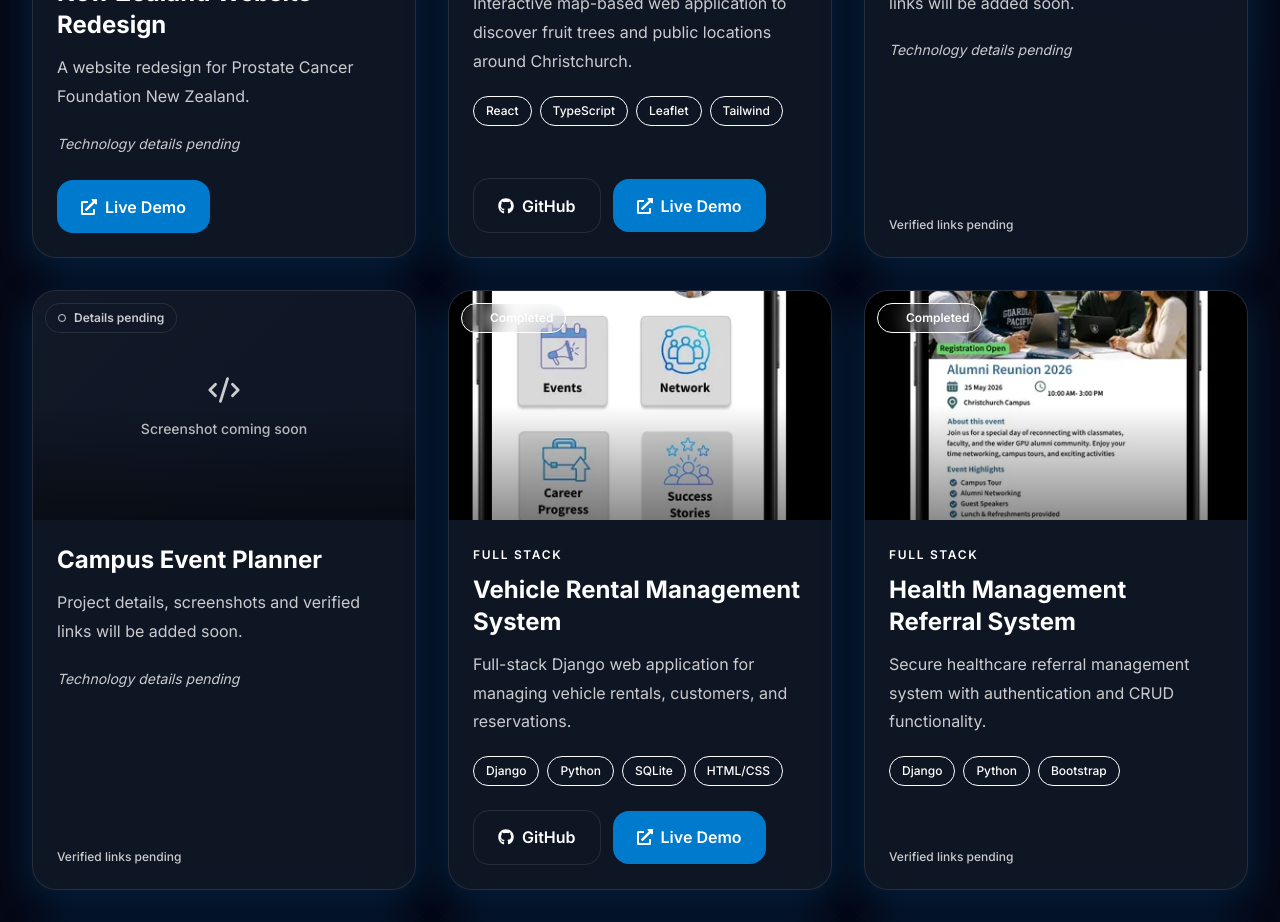
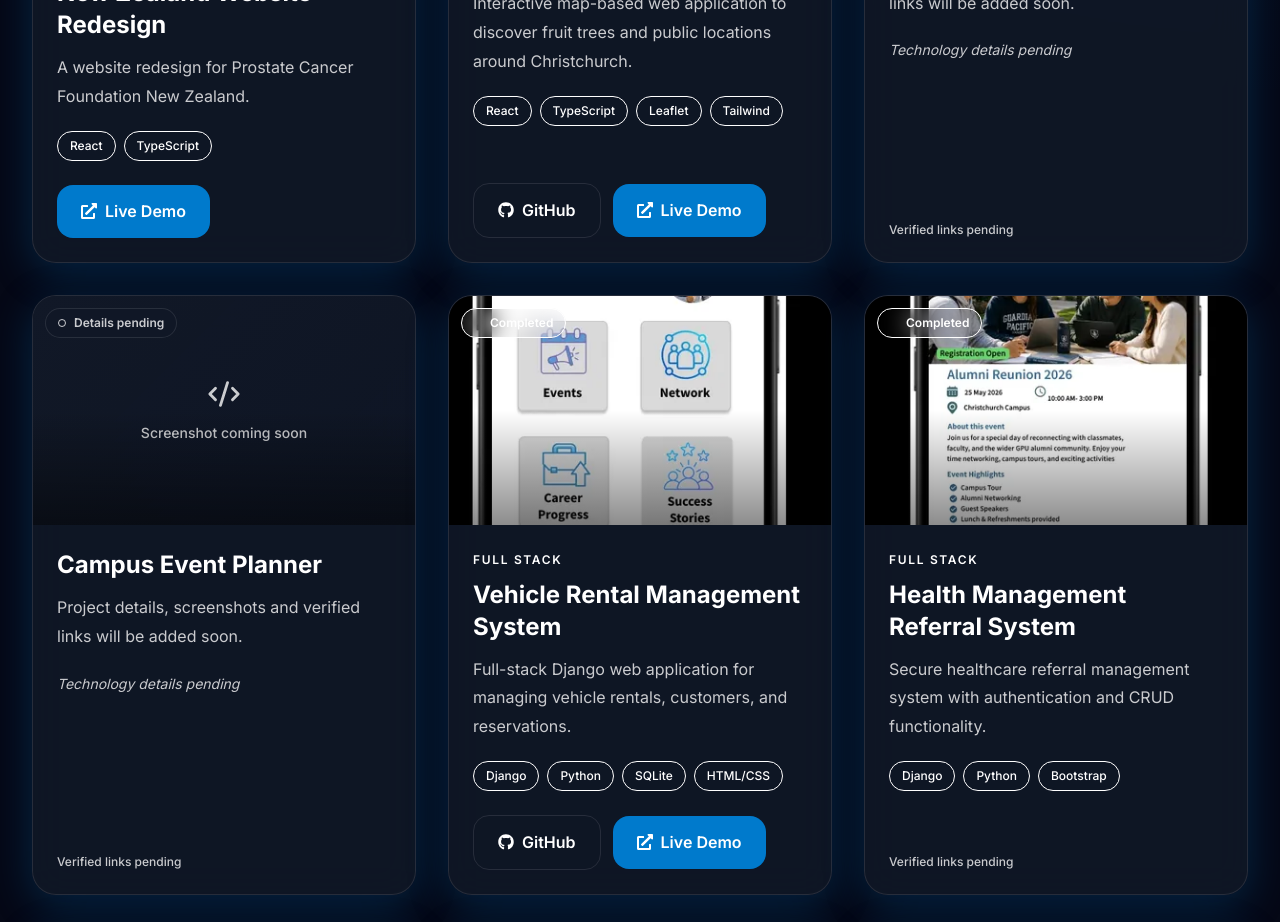
Before and after one commit to sunilkafley/portfolio_website, a React (Vite) app: page /projects in a window 1280 px wide. Shown: the part 860-1782 px from the top of the page. Built offline with nearby package versions, Linux system fonts and the light colour scheme.

Commit message:
Add project technology details

```diff
--- a/src/data/projects.ts
+++ b/src/data/projects.ts
@@ -10,7 +10,7 @@ export const projects: Project[] = [
     title: "Prostate Cancer Foundation New Zealand Website Redesign",
     shortDescription:
       "A website redesign for Prostate Cancer Foundation New Zealand.",
-    technologies: [],
+    technologies: ["React", "TypeScript"],
     image: "/projects/prostate-foundation.jpg",
     liveUrl: "https://sunilkafley.github.io/project-blue-spark/",
     featured: true,
```
